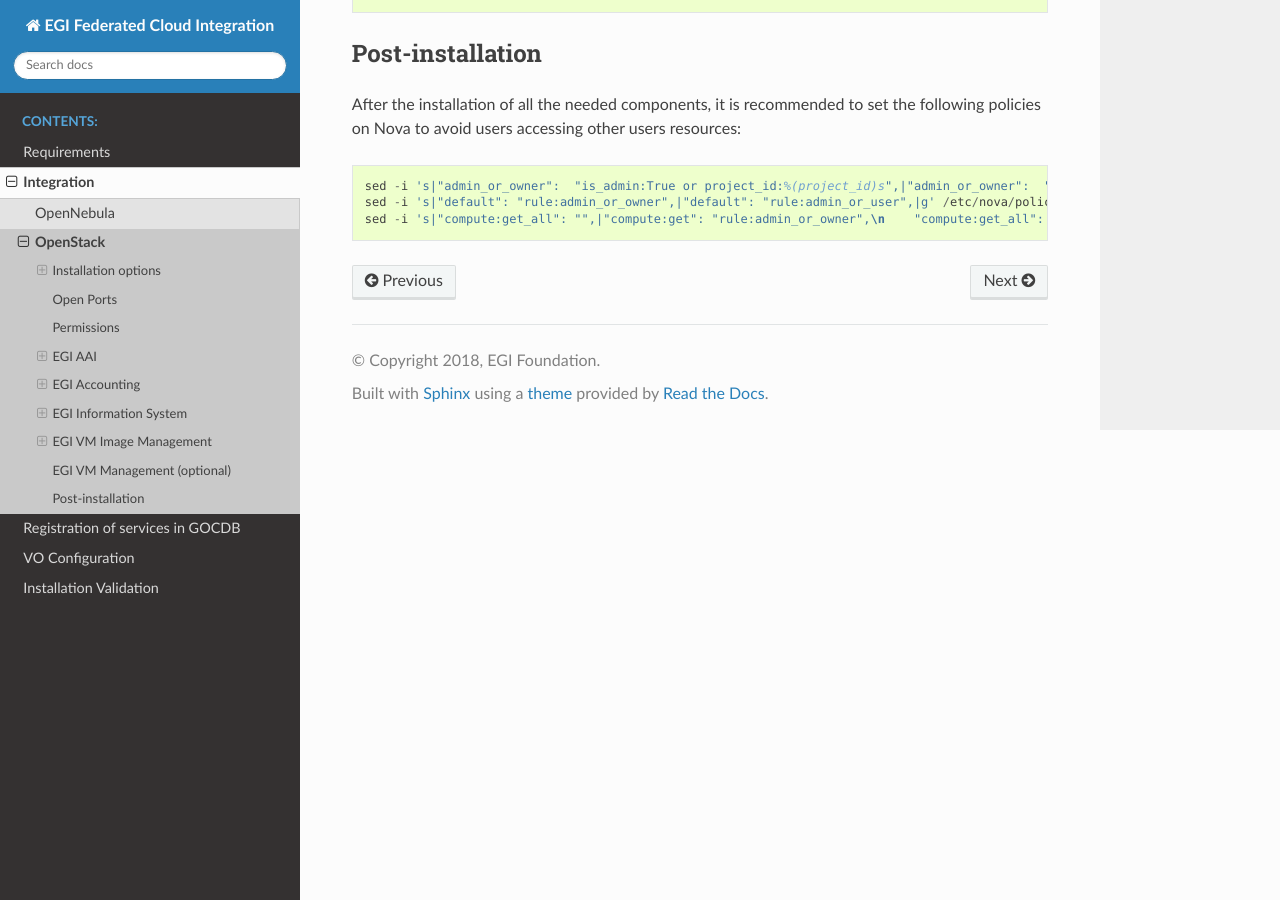
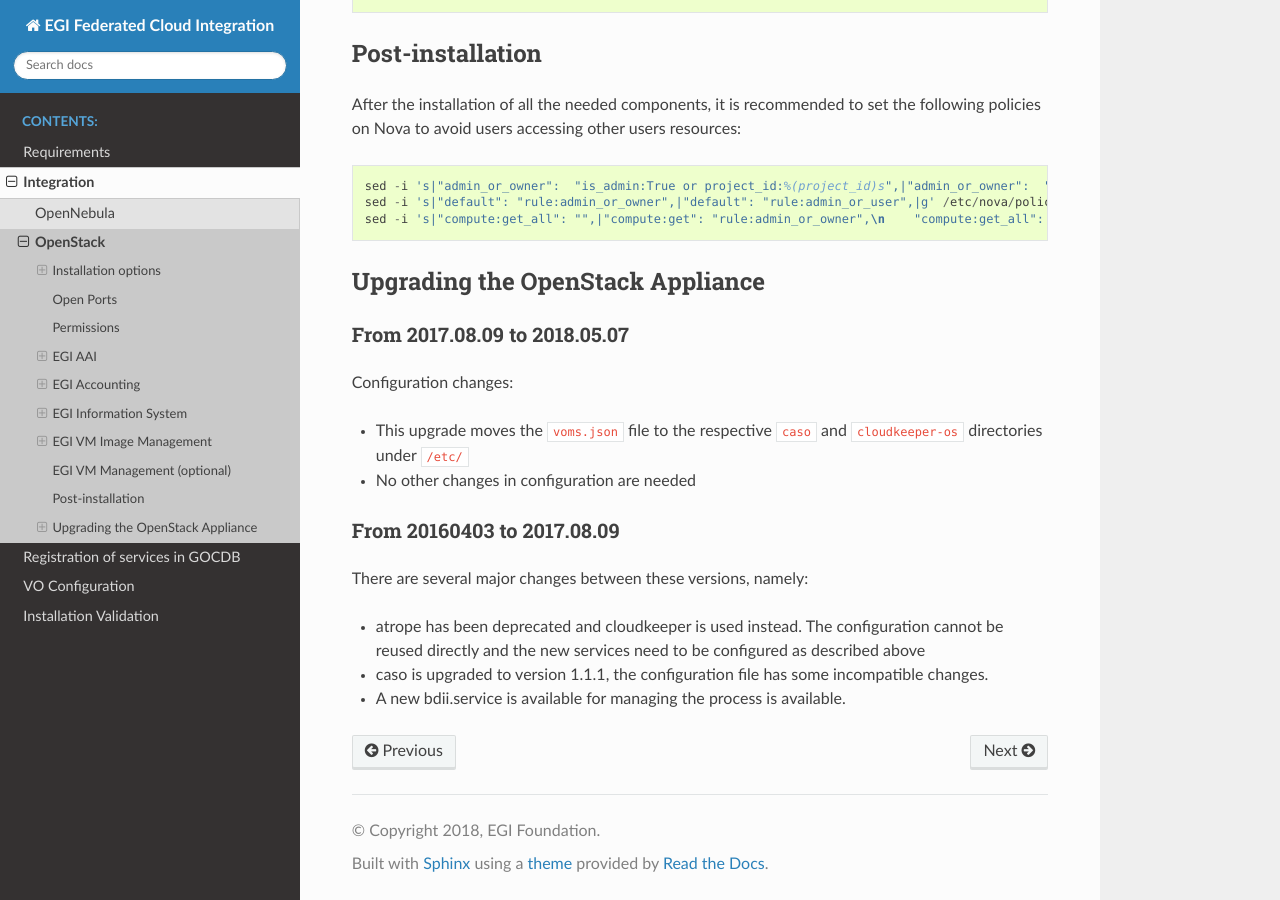
Before and after one commit to EGI-Federation/fedcloud-integration-documentation, a Sphinx documentation site: the page built from source/openstack.rst, in a window 1280 px wide and 900 px high, scrolled down 14404 px. Built offline with Sphinx 7.4.7 and the Read the Docs theme 2.0.0, drawn with Linux system fonts in a browser that asks for light colours.

Commit message:
Upgrade notes for the appliance

```diff
--- a/source/openstack.rst
+++ b/source/openstack.rst
@@ -760,3 +760,27 @@ After the installation of all the needed components, it is recommended to set th
     sed -i 's|"admin_or_owner":  "is_admin:True or project_id:%(project_id)s",|"admin_or_owner":  "is_admin:True or project_id:%(project_id)s",\n    "admin_or_user":  "is_admin:True or user_id:%(user_id)s",|g' /etc/nova/policy.json
     sed -i 's|"default": "rule:admin_or_owner",|"default": "rule:admin_or_user",|g' /etc/nova/policy.json
     sed -i 's|"compute:get_all": "",|"compute:get": "rule:admin_or_owner",\n    "compute:get_all": "",|g' /etc/nova/policy.json
+
+Upgrading the OpenStack Appliance
+:::::::::::::::::::::::::::::::::
+
+From 2017.08.09 to 2018.05.07
+'''''''''''''''''''''''''''''
+
+Configuration changes:
+
+* This upgrade moves the ``voms.json`` file to the respective ``caso`` and ``cloudkeeper-os`` directories under ``/etc/``
+
+* No other changes in configuration are needed
+
+
+From 20160403 to 2017.08.09
+'''''''''''''''''''''''''''
+
+There are several major changes between these versions, namely:
+
+* atrope has been deprecated and cloudkeeper is used instead. The configuration cannot be reused directly and the new services need to be configured as described above
+
+* caso is upgraded to version 1.1.1, the configuration file has some incompatible changes.
+
+* A new bdii.service is available for managing the process is available.
```
